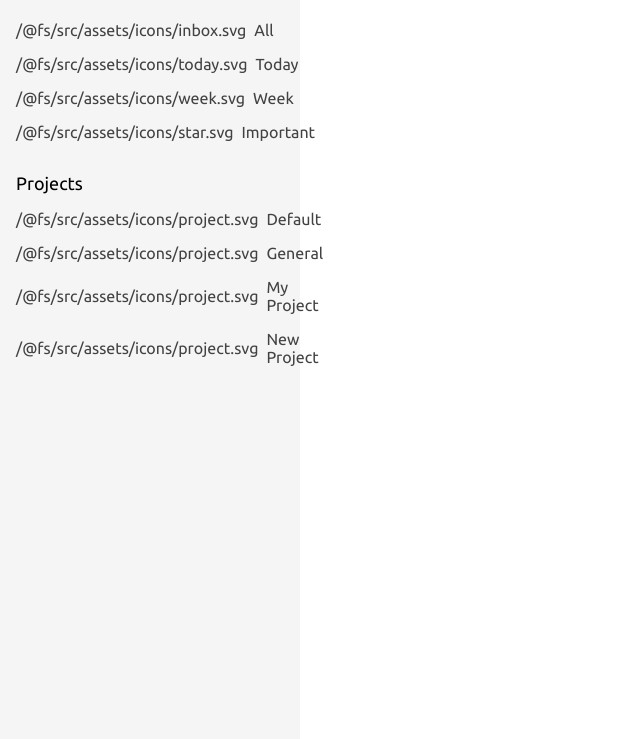
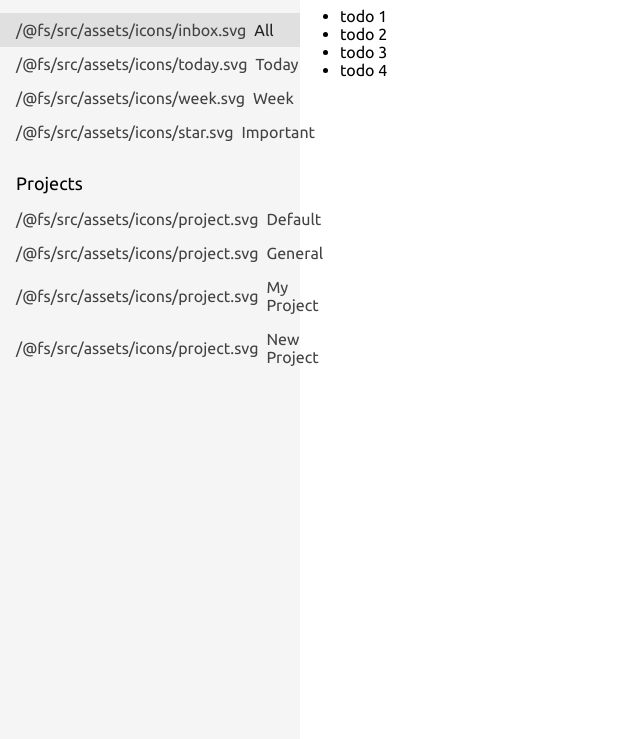
Before and after one commit to markbatho/todo, a website built with webpack: page dist/index.html in a window 1280 px wide. Shown: the part 61-800 px from the top of the page, without its empty margins (0-640 px from the left). Built offline with nearby package versions, Linux system fonts and the light colour scheme.

Commit message:
Implement active list item highlighting
Also create todo and todolist modules, basic rendering of todo items

```diff
--- a/src/assets/sidebar.css
+++ b/src/assets/sidebar.css
@@ -46,3 +46,15 @@
   padding: 8px 16px;
   font-size: 18px;
 }
+
+.active {
+  background-color: var(--primary-grey);
+}
+
+.active a {
+  color: var(--primary-black);
+}
+
+.active > svg {
+  fill: var(--primary-black) !important;
+}
--- a/src/components/project/project.js
+++ b/src/components/project/project.js
@@ -1,3 +1,5 @@
+import TodoList from './todoList';
+
 const Project = (props) => {
   const project = document.createElement('div');
   const h2 = document.createElement('h2');
@@ -28,6 +30,10 @@ const Project = (props) => {
       todos = props.todoManagerInstance.findByProject(selectedProject);
   }
 
+  const todoList = TodoList(todos);
+
+  project.appendChild(todoList);
+
   return project;
 };
 
--- a/src/components/project/todo.js
+++ b/src/components/project/todo.js
@@ -0,0 +1,7 @@
+const Todo = (todo) => {
+  const todoItem = document.createElement('li');
+  todoItem.textContent = todo.title;
+  return todoItem;
+};
+
+export default Todo;
--- a/src/components/project/todoList.js
+++ b/src/components/project/todoList.js
@@ -0,0 +1,16 @@
+import Todo from './todo';
+
+const TodoList = (todos) => {
+  const todoList = document.createElement('ul');
+
+  if (!todos) return todoList;
+
+  todos.map((todo) => {
+    const todoItem = Todo(todo);
+    todoList.appendChild(todoItem);
+  });
+
+  return todoList;
+};
+
+export default TodoList;
--- a/src/components/sidebar/Sidebar.js
+++ b/src/components/sidebar/Sidebar.js
@@ -19,14 +19,36 @@ const Sidebar = (props) => {
   const sidebarListItemWeek = SidebarListItem('Week', weekImg);
   const sidebarListItemImportant = SidebarListItem('Important', importantImg);
 
-  sidebarListItemAll.onclick = () =>
+  const defaultActiveListItem = sidebarListItemAll;
+
+  defaultActiveListItem.classList.add('active');
+
+  let activeListItem = defaultActiveListItem;
+
+  sidebarListItemAll.onclick = () => {
     props.setProject('All', props.projectManager, props.todoManager);
-  sidebarListItemToday.onclick = () =>
+    activeListItem.classList.remove('active');
+    activeListItem = sidebarListItemAll;
+    sidebarListItemAll.classList.add('active');
+  };
+  sidebarListItemToday.onclick = () => {
     props.setProject('Today', props.projectManager, props.todoManager);
-  sidebarListItemWeek.onclick = () =>
+    activeListItem.classList.remove('active');
+    activeListItem = sidebarListItemToday;
+    sidebarListItemToday.classList.add('active');
+  };
+  sidebarListItemWeek.onclick = () => {
     props.setProject('Week', props.projectManager, props.todoManager);
-  sidebarListItemImportant.onclick = () =>
+    activeListItem.classList.remove('active');
+    activeListItem = sidebarListItemWeek;
+    sidebarListItemWeek.classList.add('active');
+  };
+  sidebarListItemImportant.onclick = () => {
     props.setProject('Important', props.projectManager, props.todoManager);
+    activeListItem.classList.remove('active');
+    activeListItem = sidebarListItemImportant;
+    sidebarListItemImportant.classList.add('active');
+  };
 
   const projectDiv = document.createElement('div');
   const projectListHeader = document.createElement('a');
@@ -35,8 +57,12 @@ const Sidebar = (props) => {
   const projects = props.projectManager.findAll();
   projects.forEach((project) => {
     const projectListItem = SidebarListItem(project.name, projectImg);
-    projectListItem.onclick = () =>
+    projectListItem.onclick = () => {
       props.setProject(project.name, props.projectManager, props.todoManager);
+      activeListItem.classList.remove('active');
+      activeListItem = projectListItem;
+      projectListItem.classList.add('active');
+    };
     projectList.appendChild(projectListItem);
   });
 
```
Also changed, not shown: 1 other file.
